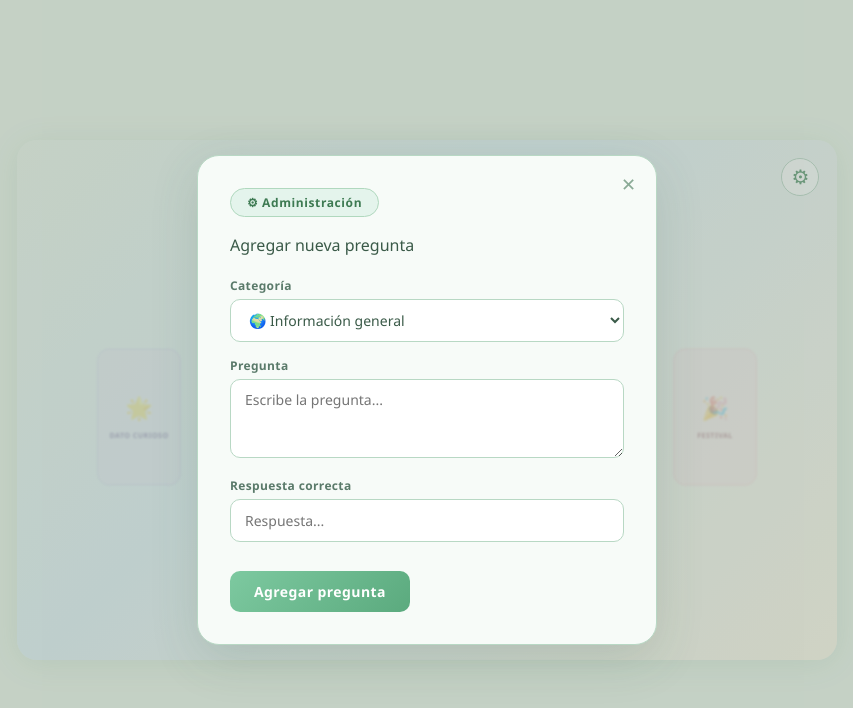
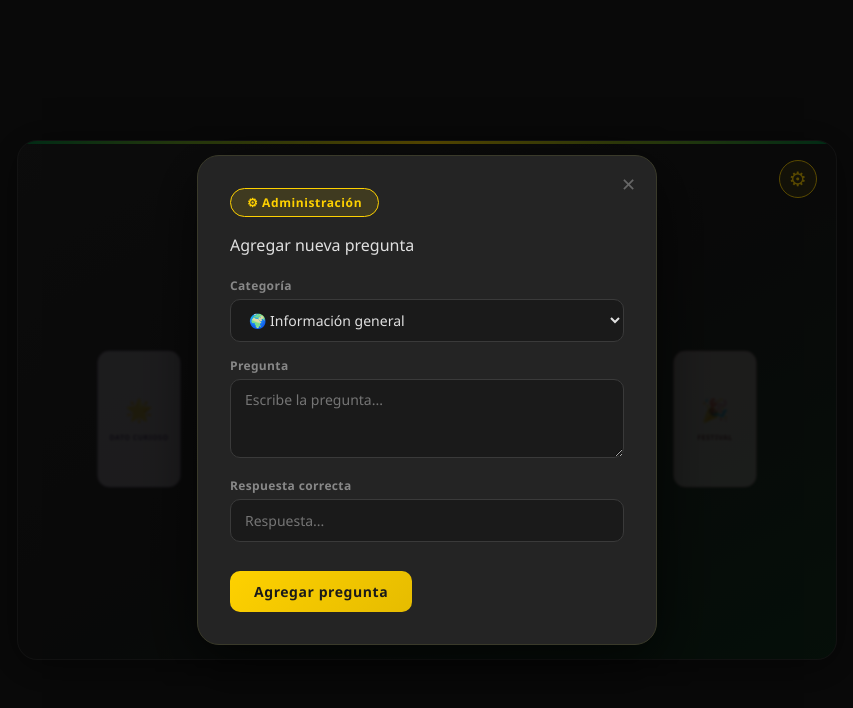
Before and after one commit to Ingeniero-Oscar-V/Isla-del-saber, a plain HTML site: page index.html in a window 1280 px wide. Both pictures are taken after a click on the button "Configuración". Shown: the whole page, without its empty margins (213-1066 px from the left). Drawn offline with Linux system fonts and the light colour scheme.

Commit message:
Update styles.css for changer colors

```diff
--- a/Juego Jamaica/styles.css
+++ b/Juego Jamaica/styles.css
@@ -1,3 +1,9 @@
+/* ============================================
+   Isla del Saber — Hoja de estilos principal
+   Paleta: Bandera de Jamaica
+   Negro #1a1a1a | Dorado #fed100 | Verde #007a3d
+   ============================================ */
+
 * {
   box-sizing: border-box;
   margin: 0;
@@ -6,24 +12,37 @@
 
 body {
   font-family: 'Segoe UI', Arial, sans-serif;
-  background: #f0f7ee;
+  background: #1a1a1a;
   min-height: 100vh;
   display: flex;
   align-items: center;
   justify-content: center;
 }
 
+
+/* ── Contenedor principal ── */
+
 #app {
   min-height: 520px;
   width: 100%;
   max-width: 820px;
-  background: linear-gradient(135deg, #f0f7ee 0%, #e8f4f8 40%, #fef9ec 100%);
+  background: linear-gradient(150deg, #222222 0%, #1a1a1a 50%, #0f2a1a 100%);
   border-radius: 20px;
   padding: 2rem 1.5rem 2rem;
   position: relative;
   overflow: hidden;
   margin: 2rem auto;
-  box-shadow: 0 4px 32px rgba(90, 150, 110, 0.10);
+  box-shadow: 0 6px 40px rgba(0, 0, 0, 0.5);
+  border: 1px solid #333;
+}
+
+/* Línea decorativa dorada superior */
+#app::before {
+  content: '';
+  position: absolute;
+  top: 0; left: 0; right: 0;
+  height: 3px;
+  background: linear-gradient(90deg, #007a3d, #fed100, #007a3d);
 }
 
 
@@ -36,15 +55,17 @@ body {
 
 #header h1 {
   font-size: 22px;
-  font-weight: 600;
-  color: #5a7a6a;
-  letter-spacing: 0.04em;
+  font-weight: 700;
+  color: #fed100;
+  letter-spacing: 0.06em;
+  text-shadow: 0 2px 8px rgba(254, 209, 0, 0.25);
 }
 
 #header p {
   font-size: 13px;
-  color: #8aab96;
-  margin-top: 4px;
+  color: #888;
+  margin-top: 5px;
+  letter-spacing: 0.02em;
 }
 
 
@@ -52,10 +73,10 @@ body {
 
 #gear-btn {
   position: absolute;
-  top: 1.1rem;
-  right: 1.1rem;
-  background: rgba(255, 255, 255, 0.75);
-  border: 1px solid #c8ddd0;
+  top: 1.2rem;
+  right: 1.2rem;
+  background: rgba(254, 209, 0, 0.12);
+  border: 1px solid #fed100;
   border-radius: 50%;
   width: 38px;
   height: 38px;
@@ -63,15 +84,14 @@ body {
   align-items: center;
   justify-content: center;
   cursor: pointer;
-  color: #7aaa8a;
+  color: #fed100;
   font-size: 20px;
   transition: background 0.2s;
   line-height: 1;
 }
 
 #gear-btn:hover {
-  background: rgba(255, 255, 255, 0.97);
-  color: #4a7a5a;
+  background: rgba(254, 209, 0, 0.25);
 }
 
 
@@ -85,17 +105,17 @@ body {
 }
 
 .score-pill {
-  background: rgba(255, 255, 255, 0.70);
-  border: 1px solid #c8ddd0;
+  background: rgba(255, 255, 255, 0.06);
+  border: 1px solid #333;
   border-radius: 20px;
   padding: 5px 16px;
   font-size: 13px;
-  color: #5a7a6a;
+  color: #aaa;
 }
 
 .score-pill span {
-  font-weight: 600;
-  color: #3d6b52;
+  font-weight: 700;
+  color: #fed100;
 }
 
 
@@ -124,7 +144,7 @@ body {
   width: 128px;
   height: 210px;
   border-radius: 18px;
-  border: 1px solid #cde0d4;
+  border: 1px solid #444;
   display: flex;
   flex-direction: column;
   align-items: center;
@@ -132,7 +152,7 @@ body {
   position: relative;
   flex-shrink: 0;
   user-select: none;
-  background: white;
+  background: #2a2a2a;
   transition: transform 0.28s ease, opacity 0.28s ease, filter 0.28s ease, box-shadow 0.28s ease;
 }
 
@@ -143,7 +163,7 @@ body {
 
 .card .card-label {
   font-size: 11px;
-  font-weight: 600;
+  font-weight: 700;
   text-align: center;
   padding: 0 10px;
   letter-spacing: 0.06em;
@@ -155,23 +175,23 @@ body {
 
 .card.side-far {
   transform: scale(0.65);
-  opacity: 0.30;
+  opacity: 0.25;
   filter: blur(2px);
 }
 
 .card.side-near {
   transform: scale(0.82);
-  opacity: 0.58;
-  filter: blur(0.6px);
+  opacity: 0.55;
+  filter: blur(0.5px);
 }
 
 .card.center {
   transform: scale(1);
   opacity: 1;
   filter: none;
-  box-shadow: 0 10px 32px rgba(100, 160, 120, 0.20);
+  box-shadow: 0 0 0 2px #fed100, 0 10px 36px rgba(254, 209, 0, 0.25);
   z-index: 10;
-  border: 2px solid #a8d4b8;
+  border: 2px solid #fed100;
 }
 
 
@@ -180,17 +200,17 @@ body {
 #spin-btn {
   display: block;
   margin: 0 auto;
-  background: linear-gradient(135deg, #7dc9a0, #5baa7e);
-  color: white;
+  background: linear-gradient(135deg, #fed100, #e6bc00);
+  color: #1a1a1a;
   border: none;
   border-radius: 30px;
   padding: 13px 48px;
   font-size: 15px;
-  font-weight: 700;
-  letter-spacing: 0.12em;
+  font-weight: 800;
+  letter-spacing: 0.14em;
   cursor: pointer;
   transition: transform 0.15s, opacity 0.2s;
-  box-shadow: 0 5px 18px rgba(90, 170, 120, 0.30);
+  box-shadow: 0 5px 20px rgba(254, 209, 0, 0.35);
 }
 
 #spin-btn:hover:not(:disabled) {
@@ -202,7 +222,7 @@ body {
 }
 
 #spin-btn:disabled {
-  opacity: 0.50;
+  opacity: 0.45;
   cursor: not-allowed;
   transform: none;
 }
@@ -213,7 +233,7 @@ body {
 .overlay {
   position: fixed;
   inset: 0;
-  background: rgba(60, 90, 70, 0.24);
+  background: rgba(0, 0, 0, 0.65);
   display: none;
   align-items: center;
   justify-content: center;
@@ -229,13 +249,13 @@ body {
 /* ── Modal base ── */
 
 .modal {
-  background: #f7fbf8;
+  background: #242424;
   border-radius: 22px;
-  border: 1px solid #b8d8c4;
+  border: 1px solid #3a3a2a;
   padding: 2rem;
   max-width: 460px;
   width: 100%;
-  box-shadow: 0 14px 48px rgba(60, 100, 80, 0.16);
+  box-shadow: 0 16px 56px rgba(0, 0, 0, 0.6);
   position: relative;
 }
 
@@ -247,7 +267,7 @@ body {
   border: none;
   font-size: 18px;
   cursor: pointer;
-  color: #8aaa96;
+  color: #666;
   line-height: 1;
   padding: 4px;
   border-radius: 6px;
@@ -255,8 +275,8 @@ body {
 }
 
 .modal-close:hover {
-  color: #3a5a48;
-  background: rgba(125, 200, 160, 0.15);
+  color: #fed100;
+  background: rgba(254, 209, 0, 0.10);
 }
 
 
@@ -266,13 +286,13 @@ body {
   display: inline-flex;
   align-items: center;
   gap: 6px;
-  background: #e4f4ec;
-  border: 1px solid #b0d8be;
+  background: rgba(254, 209, 0, 0.12);
+  border: 1px solid #fed100;
   border-radius: 20px;
   padding: 5px 16px;
   font-size: 12px;
-  font-weight: 600;
-  color: #3d7a52;
+  font-weight: 700;
+  color: #fed100;
   margin-bottom: 1rem;
   letter-spacing: 0.05em;
 }
@@ -283,19 +303,19 @@ body {
 .modal h2 {
   font-size: 16px;
   font-weight: 500;
-  color: #3a5a48;
+  color: #e0e0e0;
   margin-bottom: 1.2rem;
   line-height: 1.55;
 }
 
 .modal input[type="text"] {
   width: 100%;
-  border: 1px solid #b8d8c4;
+  border: 1px solid #3a3a3a;
   border-radius: 10px;
   padding: 11px 14px;
   font-size: 14px;
-  background: white;
-  color: #3a5a48;
+  background: #1a1a1a;
+  color: #e0e0e0;
   outline: none;
   margin-bottom: 0.9rem;
   font-family: inherit;
@@ -303,8 +323,8 @@ body {
 }
 
 .modal input[type="text"]:focus {
-  border-color: #7dc9a0;
-  box-shadow: 0 0 0 3px rgba(125, 201, 160, 0.20);
+  border-color: #fed100;
+  box-shadow: 0 0 0 3px rgba(254, 209, 0, 0.15);
 }
 
 
@@ -315,38 +335,38 @@ body {
   padding: 11px 16px;
   border-radius: 10px;
   font-size: 13px;
-  font-weight: 500;
+  font-weight: 600;
   display: none;
   line-height: 1.4;
 }
 
 .result-correct {
-  background: #e4f4ec;
-  color: #2e7a4a;
-  border: 1px solid #a0d4b4;
+  background: rgba(0, 122, 61, 0.20);
+  color: #4ddb8a;
+  border: 1px solid #007a3d;
 }
 
 .result-wrong {
-  background: #fdecea;
-  color: #a03030;
-  border: 1px solid #f0b8b0;
+  background: rgba(180, 40, 40, 0.18);
+  color: #f08080;
+  border: 1px solid #8b2020;
 }
 
 
 /* ── Botón primario reutilizable ── */
 
 .btn-primary {
-  background: linear-gradient(135deg, #7dc9a0, #5baa7e);
-  color: white;
+  background: linear-gradient(135deg, #fed100, #e6bc00);
+  color: #1a1a1a;
   border: none;
   border-radius: 10px;
   padding: 11px 24px;
   font-size: 14px;
-  font-weight: 600;
+  font-weight: 700;
   cursor: pointer;
   transition: transform 0.15s, opacity 0.2s;
   font-family: inherit;
-  letter-spacing: 0.03em;
+  letter-spacing: 0.04em;
 }
 
 .btn-primary:hover {
@@ -366,7 +386,7 @@ body {
 
 .config-field label {
   font-size: 12px;
-  color: #5a7a6a;
+  color: #888;
   display: block;
   margin-bottom: 5px;
   font-weight: 600;
@@ -375,12 +395,12 @@ body {
 
 .config-field textarea {
   width: 100%;
-  border: 1px solid #b8d8c4;
+  border: 1px solid #3a3a3a;
   border-radius: 10px;
   padding: 10px 14px;
   font-size: 14px;
-  background: white;
-  color: #3a5a48;
+  background: #1a1a1a;
+  color: #e0e0e0;
   outline: none;
   font-family: inherit;
   resize: vertical;
@@ -388,18 +408,18 @@ body {
 }
 
 .config-field textarea:focus {
-  border-color: #7dc9a0;
-  box-shadow: 0 0 0 3px rgba(125, 201, 160, 0.20);
+  border-color: #fed100;
+  box-shadow: 0 0 0 3px rgba(254, 209, 0, 0.15);
 }
 
 .config-field select {
   width: 100%;
-  border: 1px solid #b8d8c4;
+  border: 1px solid #3a3a3a;
   border-radius: 10px;
   padding: 10px 14px;
   font-size: 14px;
-  background: white;
-  color: #3a5a48;
+  background: #1a1a1a;
+  color: #e0e0e0;
   outline: none;
   font-family: inherit;
   cursor: pointer;
@@ -407,23 +427,24 @@ body {
 }
 
 .config-field select:focus {
-  border-color: #7dc9a0;
+  border-color: #fed100;
 }
 
 #config-msg {
   margin-top: 0.8rem;
   font-size: 13px;
-  color: #3d7a52;
+  color: #4ddb8a;
   font-weight: 600;
   display: none;
   padding: 8px 12px;
-  background: #e4f4ec;
+  background: rgba(0, 122, 61, 0.15);
   border-radius: 8px;
-  border: 1px solid #a0d4b4;
+  border: 1px solid #007a3d;
 }
 
 #config-overlay .modal h2 {
   margin-bottom: 1.2rem;
+  color: #e0e0e0;
 }
 
 
```
